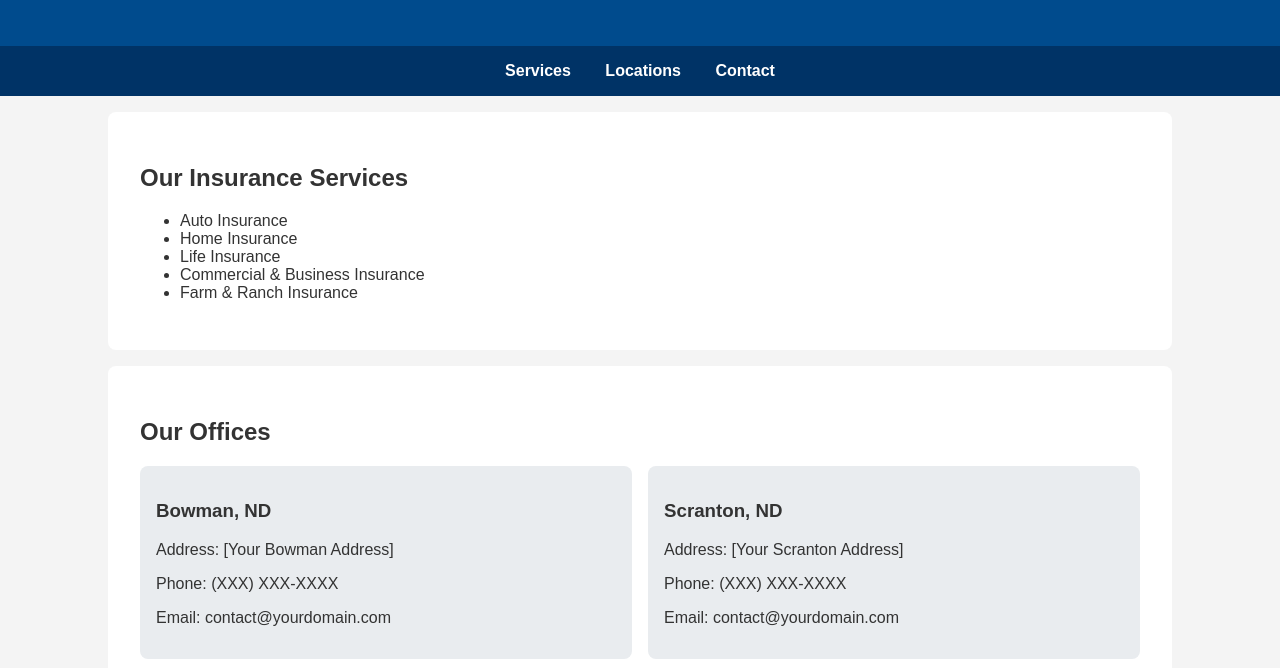
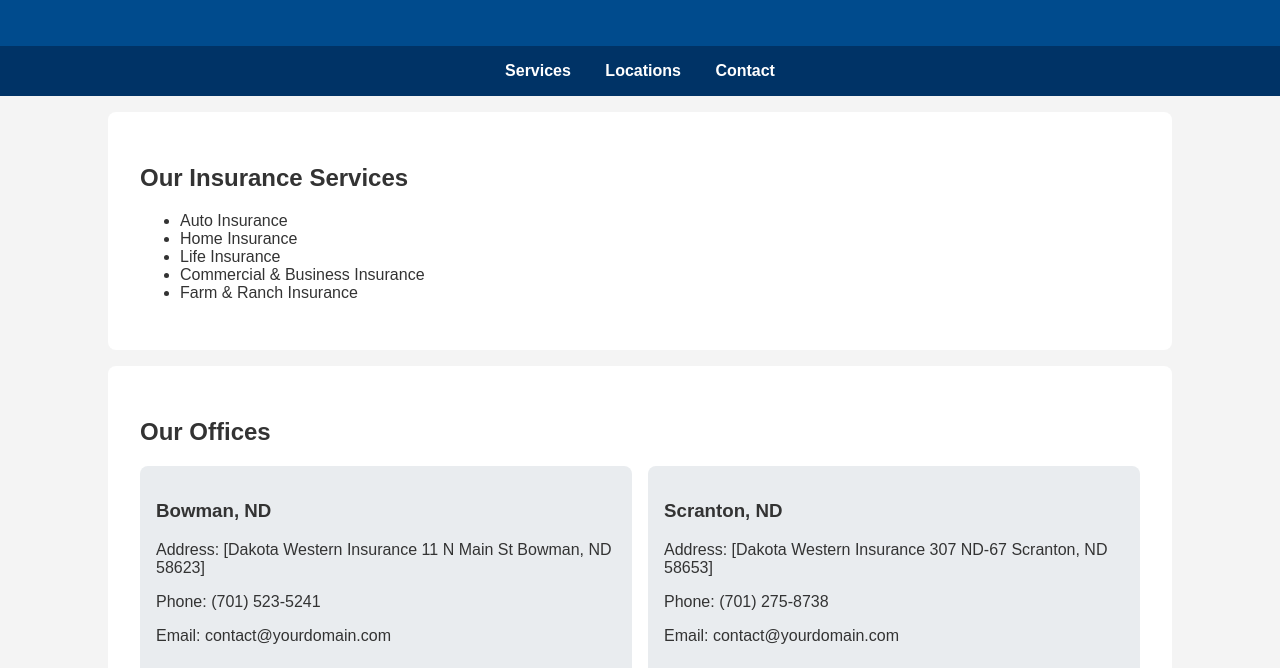
Before and after one commit to Performanceacct/dwi, a plain HTML site: page index.html in a window 1280 px wide. Shown: the part 132-800 px from the top of the page. Drawn offline with Linux system fonts and the light colour scheme.

Commit message:
Update index.html

```diff
--- a/index.html
+++ b/index.html
@@ -48,14 +48,18 @@
     <div class="office">
       <div class="card">
         <h3>Bowman, ND</h3>
-        <p>Address: [Your Bowman Address]</p>
-        <p>Phone: (XXX) XXX-XXXX</p>
+        <p>Address: [Dakota Western Insurance
+          11 N Main St
+          Bowman, ND 58623]</p>
+        <p>Phone: (701) 523-5241</p>
         <p>Email: contact@yourdomain.com</p>
       </div>
       <div class="card">
         <h3>Scranton, ND</h3>
-        <p>Address: [Your Scranton Address]</p>
-        <p>Phone: (XXX) XXX-XXXX</p>
+        <p>Address: [Dakota Western Insurance
+          307 ND-67
+          Scranton, ND 58653]</p>
+        <p>Phone: (701) 275-8738</p>
         <p>Email: contact@yourdomain.com</p>
       </div>
     </div>
```
